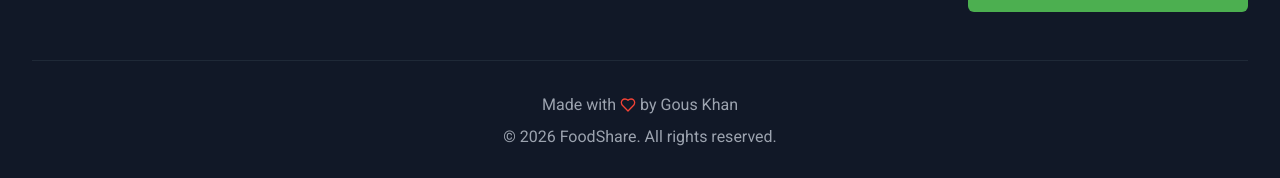
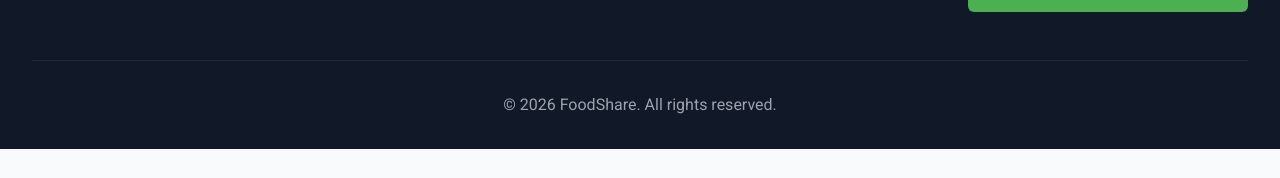
Before and after one commit to Khangulamgousamjat/food-waste-management, a React (Vite) app in the folder CodeBase/: page /login in a window 1280 px wide. Shown: the part 1056-1234 px from the top of the page. After the commit the page ends 1205 px from the top, so only its background shows below. Built offline with nearby package versions, Linux system fonts and the light colour scheme; no server answers.

Commit message:
Fix credit text placement and add README.md

```diff
--- a/CodeBase/src/components/ui/Footer.tsx
+++ b/CodeBase/src/components/ui/Footer.tsx
@@ -1,9 +1,11 @@
 import React from 'react';
-import { Link } from 'react-router-dom';
+import { Link, useLocation } from 'react-router-dom';
 import { Heart, Instagram, Twitter, Facebook, Mail } from 'lucide-react';
 
 const Footer: React.FC = () => {
   const currentYear = new Date().getFullYear();
+  const location = useLocation();
+  const showCredit = location.pathname === '/';
 
   return (
     <footer className="bg-gray-900 text-white pt-16 pb-8">
@@ -115,10 +117,12 @@
         </div>
 
         <div className="border-t border-gray-800 pt-8 text-center text-gray-400">
-          <p className="flex items-center justify-center">
-            Made with <Heart size={16} className="mx-1 text-error-500" /> by Gous Khan
-          </p>
-          <p className="mt-2">
+          {showCredit && (
+            <p className="flex items-center justify-center mb-2">
+              Made with <Heart size={16} className="mx-1 text-error-500" /> by Gous Khan
+            </p>
+          )}
+          <p>
             &copy; {currentYear} FoodShare. All rights reserved.
           </p>
         </div>
```
Also changed, not shown: 1 other file (tests, documents, lock files or other folders).
